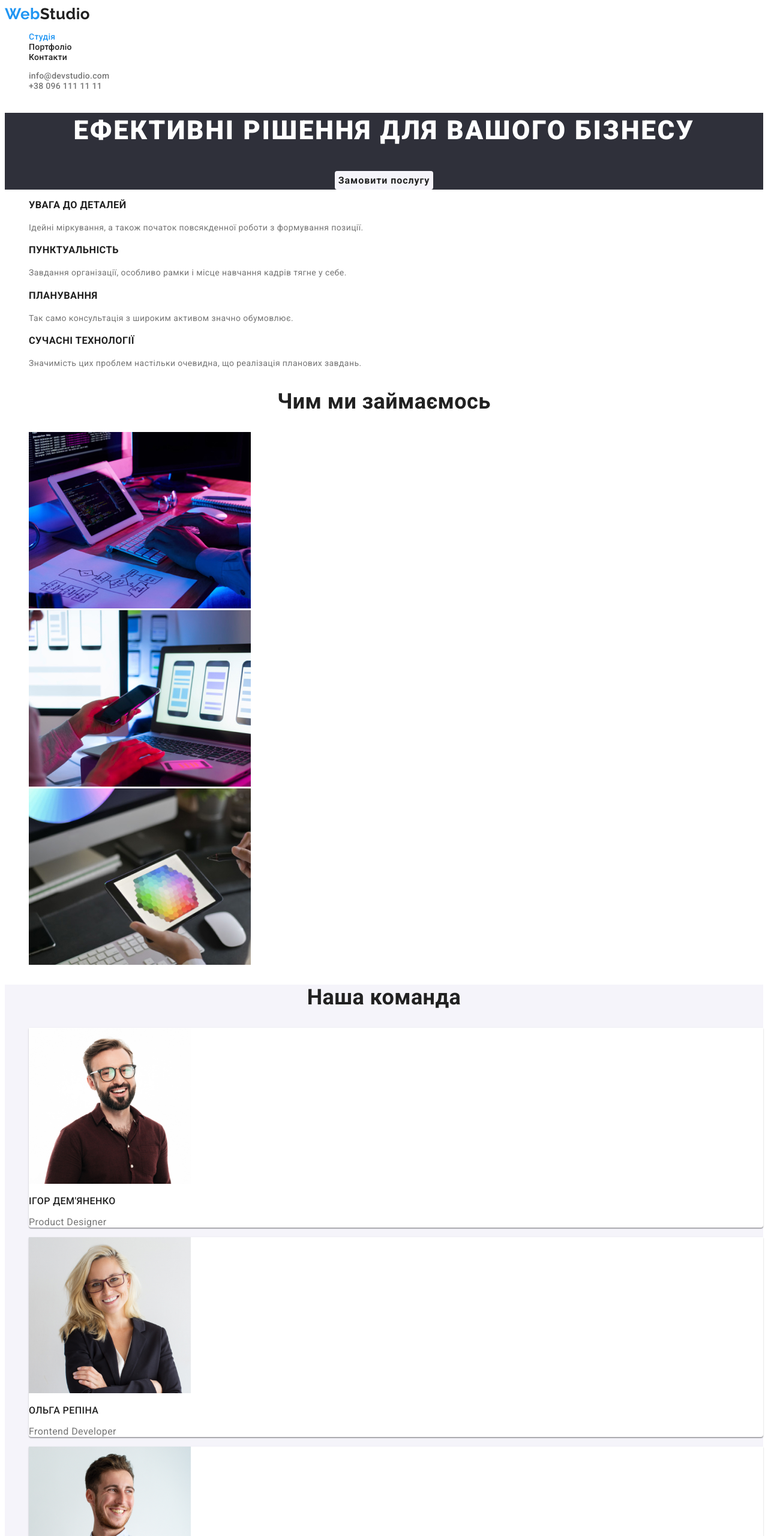
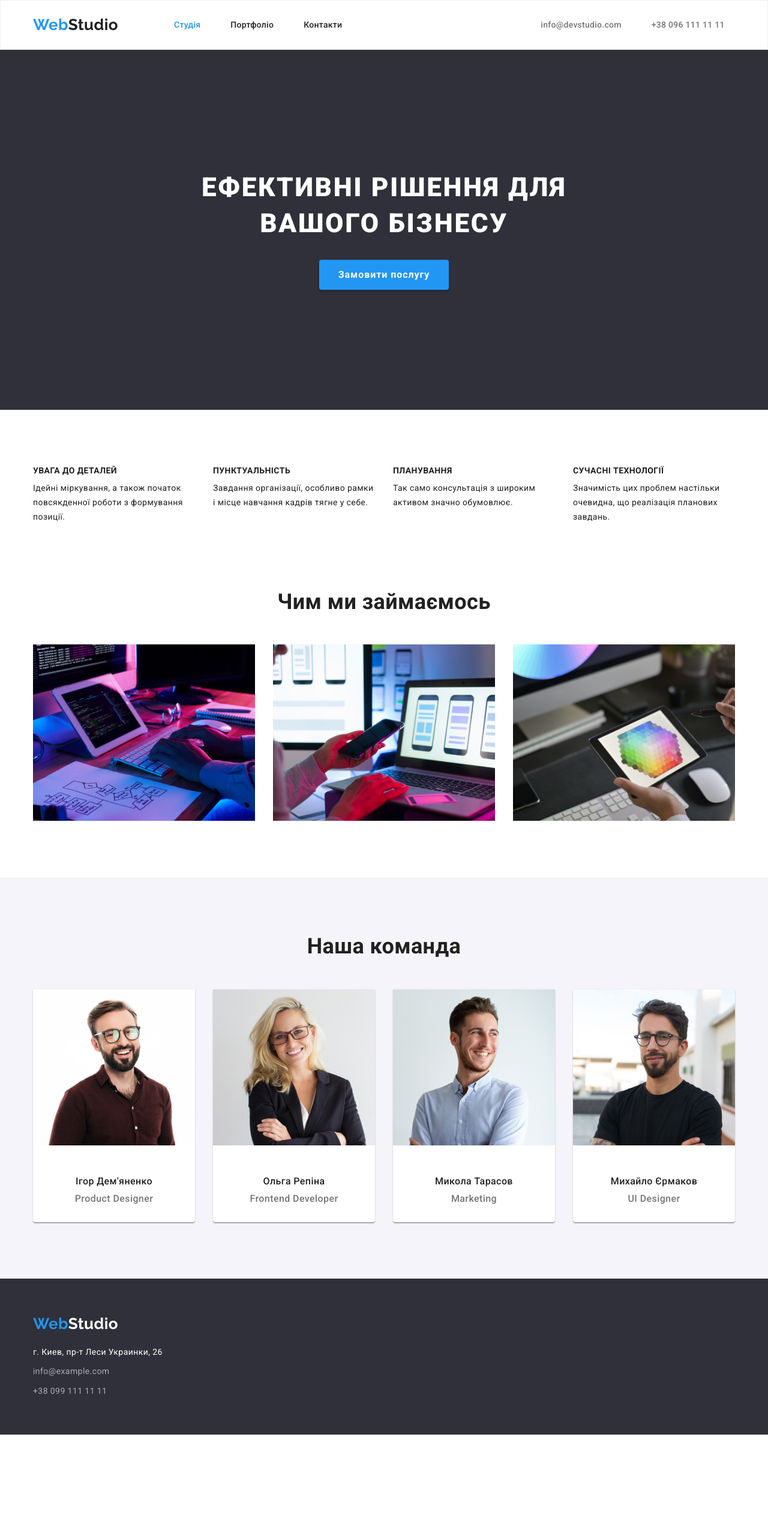
Before and after one commit to VasylHuk/goit-markup-hw-03, a plain HTML site: page index.html in a window 1280 px wide. Shown: the top 2560 px of the page at 60% size. After the commit the page ends 2391 px from the top, so only its background shows below. Drawn offline with nearby package versions, Linux system fonts and the light colour scheme.

Commit message:
Finish 3th home work

```diff
--- a/css/styles.css
+++ b/css/styles.css
@@ -7,7 +7,7 @@
 /* другорядні фонові кольори #2F303A #E5E5E5 #F5F4FA */
 
 /*Тіло макету*/
-:root{
+:root {
     --primary-text-color: #212121;
     --titel-text-color: #757575;
     --accent-color: #2196F3;
@@ -15,9 +15,26 @@
     --button-bg-color: #F5F4FA;
     --hero-footer-bg-color: #2F303A;
     --contact-add-color: rgba(255, 255, 255, 0.6);
+    --border-color: #EEEEEE;
+}
+html {
+    box-sizing: border-box;
+}
+*,
+*::before,
+*::after {
+    box-sizing: inherit;
 }
 
-body{
+/* Стилі для обнулення верхніх відступів у елементів */
+h1,
+h2,
+h3,
+p {
+    margin-top: 0;
+}
+
+body {
     font-family: roboto, sans-serif;
     background-color: var(--primary-white-color);
     color: var(--primary-text-color);
@@ -27,23 +44,81 @@ body{
 
 ul {
     list-style: none;
+    padding-left: 0;
+    margin: 0;
+}
+
+a {
+    text-decoration: none;
+    color: inherit;
+}
+
+/* Властивості для відображення картинок */
+img {
+    display: block;
+    max-width: 100%;
+    height: auto;
+}
+
+/* Властивості для обнулення курсива у address */
+address {
+    font-style: normal;
 }
 
 /* Шапка макету */
-.logo{
+/* Line */
+.main-content {
+    /* position: absolute; */
+    /* width: 1600px; */
+    /* height: 0px; */
+    /* left: 0px; */
+    /* top: 80px; */
+    border: 1px solid var(--border-color);
+}
+
+.container {
+    width: 1200px;
+    padding-left: 15px;
+    padding-right: 15px;
+    margin-left: auto;
+    margin-right: auto;
+}
+
+.nav-content {
+    display: flex;
+    align-items: center;
+}
+
+.main-nav {
+    display: flex;
+}
+
+.logo {
     font-family: 'Raleway';
     font-weight: 700;
     font-size: 26px;
     line-height: 1.19;
     color: var(--accent-color);
     text-decoration: none;
+    padding: 25px 93px 25px 0px;
 }
 
-.logo-nav{
+.logo-nav {
     color: var(--primary-text-color);
 }
 
-.site-nav a{
+.site-nav {
+    display: flex;
+    padding-top: 32px;
+    padding-bottom: 32px;
+    padding-right: 331px;
+}
+
+.site-nav .item:not(:last-child) {
+    margin-right: 50px;
+}
+
+.site-nav a {
     color: var(--primary-text-color);
     text-decoration: none;
     font-style: normal;
@@ -53,7 +128,7 @@ ul {
 }
 
 .site-nav a:hover,
-.site-nav a:focus{
+.site-nav a:focus {
     color: var(--accent-color);
 }
 
@@ -61,7 +136,16 @@ ul {
     color: var(--accent-color);
 }
 
-.auth-nav a{
+.auth-nav {
+    display: flex;
+    align-items: center;
+}
+
+.auth-nav .item + .item {
+    margin-left: 50px;
+}
+
+.auth-nav a {
     color: var(--titel-text-color);
     text-decoration: none;
     font-style: normal;
@@ -71,20 +155,28 @@ ul {
 }
 
 .auth-nav a:hover,
-.auth-nav a:focus{
+.auth-nav a:focus {
     color: var(--accent-color);
 }
 
 /* Основна частина */
+.section {
+    padding-top: 94px;
+    padding-bottom: 94px;
+}
+
 /* Герой */
-.hero{
+.hero {
     background: var(--hero-footer-bg-color);
     text-align: center;
     align-items: center;
+    padding-top: 200px;
+    padding-bottom: 200px;
 }
 
-.hero-main{
+.hero-main {
     color: var(--primary-white-color);
+    width: 696px;
     font-style: normal;
     font-weight: 900;
     font-size: 44px;
@@ -92,12 +184,15 @@ ul {
     text-align: center;
     letter-spacing: 0.06em;
     text-transform: uppercase;
+    margin: 0 auto
 }
 
 /* Кнопка */
-.hero-button{
-    color: var(--primary-text-color);
-    background-color: var(--button-bg-color);
+.hero-button {
+    color: var(--primary-white-color);
+    background-color: var(--accent-color);
+    padding: 10px 32px;
+    margin-top: 30px;
     border-radius: 4px;
     font-weight: 700;
     font-size: 16px;
@@ -106,63 +201,117 @@ ul {
     cursor: pointer;
     font-family: inherit;
     border-width: 0;
-}
-
-.hero-button:hover,
-.hero-button:focus{
-    color: var(--primary-white-color);
-    background-color: var(--accent-color);
+    align-items: center;
+    text-align: center;
     box-shadow: 0px 4px 4px rgba(0, 0, 0, 0.15);
 }
 
 /* Секції */
-.our{
+.our {
     background-color: var(--button-bg-color);
 }
-.teams .features .title{
+
+.teams .features .title {
     color: var(--primary-text-color);
 }
 
-.teams{
+.features {
+    display: flex;
+    justify-content: space-between;
+}
+
+.features-item {
+    font-weight: 400;
+    font-size: 14px;
+    line-height: 24px;
+    letter-spacing: 0.03em;
+    width: 270px;
+}
+
+.features-item:not(:last-child) {
+    margin-right: 30px;
+}
+
+.card {
+    padding-top: 0;
+}
+
+.teams {
     font-weight: 700;
     font-size: 36px;
     line-height: 1.17;
     text-align: center;
- }
+    margin-bottom: 50px;
+}
 
- .title{
+.pictures-item {
+    display: flex;
+    width: 370px;
+    justify-content: space-between;
+}
+
+.pictures-item:not(:last-child) {
+    margin-right: 30px;
+}
+
+.section-our {
+    background-color: var(--button-bg-color);
+    padding-top: 94px;
+    padding-bottom: 94px;
+}
+
+.title {
     font-weight: 700;
+    font-size: 14px;
     line-height: 1.14;
     text-transform: uppercase;
+    margin-bottom: 10px;
 }
 
-.text{
+.text-item {
     line-height: 1.71;
 }
 
-.bg-color{
+.bg-color {
     background-color: var(--primary-white-color);
+    width: 270px;
     box-shadow: 0px 1px 3px rgba(0, 0, 0, 0.12), 0px 1px 1px rgba(0, 0, 0, 0.14), 0px 2px 1px rgba(0, 0, 0, 0.2);
     border-radius: 0px 0px 4px 4px;
-}
-
-.bg-color> .title{
     font-weight: 500;
     font-size: 16px;
     line-height: 1.19;
 }
 
-.bg-color> .text{
+.bg-color:not(:last-child) {
+    margin-right: 30px;
+}
+
+.title-name {
+    font-weight: 500;
     font-size: 16px;
     line-height: 1.19;
+    padding-top: 50px;
+    text-align: center;
+    margin: 0 auto;
+}
+
+.text {
+    font-size: 16px;
+    line-height: 1.19;
+    text-align: center;
+    padding-top: 10px;
+    padding-bottom: 30px;
+    margin: 0 auto;
 }
 
 .features .text {
     color: var(--titel-text-color);
 }
 
+
+
 /* Портфоліо кнопки */
-.portfolio-button{
+.portfolio-button {
     color: var(--primary-text-color);
     background-color: var(--button-bg-color);
     border-radius: 4px;
@@ -172,6 +321,7 @@ ul {
     cursor: pointer;
     font-family: inherit;
     border-width: 0;
+    padding: 6px 22px;
 }
 
 .portfolio-button:hover,
@@ -181,23 +331,88 @@ ul {
     box-shadow: 0px 3px 1px rgba(0, 0, 0, 0.1), 0px 1px 2px rgba(0, 0, 0, 0.08), 0px 2px 2px rgba(0, 0, 0, 0.12);
 }
 
-.work-name{
+.visually-hidden {
+    position: absolute;
+    white-space: nowrap;
+    width: 1px;
+    height: 1px;
+    overflow: hidden;
+    border: 0;
+    padding: 0;
+    clip: rect(0 0 0 0);
+    clip-path: inset(50%);
+    margin: -1px;
+}
+
+.btn {
+    display: flex;
+    margin-bottom: 50px;
+    justify-content: center;
+}
+
+.btn-box {
+    margin-right: 8px;
+}
+
+.btn-box:not(:last-child) {
+    margin-right: 8px;
+}
+
+.work {
+    display: flex;
+    flex-wrap: wrap;
+}
+
+.work-item {
+    width: 370px;
+    margin-right: 30px;
+    margin-bottom: 30px;
+    border: 1px solid var(--border-color);
+}
+
+.work-item:nth-child(3n) {
+    margin-right: 0;
+}
+
+.work-item:nth-last-child(-n+3) {
+    margin-bottom: 0;
+}
+
+.work-name {
     color: var(--primary-text-color);
     font-weight: 700;
     font-size: 18px;
     line-height: 2;
     letter-spacing: 0.06em;
+    padding: 20px 24px 4px 24px;
+    margin: 0 auto;
 }
 
-.work-position{
+.work-position {
     color: var(--titel-text-color);
     font-size: 16px;
     line-height: 1.87;
+    padding: 0px 24px 20px 24px;
+    margin: 0 auto;
 }
 
 /* Підвал */
-.footer-options{
+.footer-options {
     background-color: var(--hero-footer-bg-color);
+}
+
+.footer-options {
+    padding-top: 60px;
+    padding-bottom: 60px;
+}
+
+.logo-down {
+    font-family: 'Raleway';
+    font-weight: 700;
+    font-size: 26px;
+    line-height: 1.19;
+    color: var(--accent-color);
+    text-decoration: none;
 }
 
 .logo-footer {
@@ -207,14 +422,23 @@ ul {
     line-height: 1.19;
 }
 
-.contacts a{
+.contacts {
+    padding-top: 20px;
+}
+
+.contacts a {
     color: var(--primary-white-color);
     text-decoration: none;
     font-style: normal;
     line-height: 1.71;
 }
 
-.contacts-address a{
+.mail {
+    padding-top: 9px;
+    padding-bottom: 9px;
+}
+
+.contacts-address a {
     line-height: 1.71;
     color: var(--contact-add-color);
     text-decoration: none;
--- a/index.html
+++ b/index.html
@@ -6,100 +6,113 @@
         <meta name="viewport" content="width=device-width, initial-scale=1.0">
         <title>Document</title>
         <link href="https://fonts.googleapis.com/css2?family=Raleway:wght@700&family=Roboto:wght@400;500;700;900&display=swap"
-            rel="stylesheet">
-        <link rel="stylesheet" href="./css/styles.css">
+            rel="stylesheet" />
+        <link rel="stylesheet" href="https://cdnjs.cloudflare.com/ajax/libs/modern-normalize/1.1.0/modern-normalize.min.css" />
+        <link rel="stylesheet" href="./css/styles.css" />
         <!--Тіло макету-->
     <body>
         <!--Шапка макету-->
-        <header>
-            <nav>
+        <header class="main-content">
+            <div class="container main-nav">
+                <nav class="nav-content">
                     <a class="logo" href="/">Web<span class="logo-nav">Studio</span></a>
                     <ul class="site-nav">
-                    <li><a href="./index.html" class="link current">Студія</a></li>
-                    <li><a href="./portfolio.html">Портфоліо</a></li>
-                    <li><a href="">Контакти</a></li>
+                        <li class="item"><a href="./index.html" class="link current">Студія</a></li>
+                        <li class="item"><a href="./portfolio.html">Портфоліо</a></li>
+                        <li class="item"><a href="">Контакти</a></li>
                     </ul>
                 </nav>
                 <ul class="auth-nav">
-                    <li><a href="mailto:info@devstudio.com">info@devstudio.com</a></li>
-                    <li><a href="tel:+380961111111">+38 096 111 11 11</a></li>
+                    <li class="item"><a href="mailto:info@devstudio.com">info@devstudio.com</a></li>
+                    <li class="item"><a href="tel:+380961111111">+38 096 111 11 11</a></li>
                 </ul>
+            </div>
         </header>
         <!--Основна частина-->
         <main>
             <!--Заголовок-->
-            <section class="hero">
+            <section class="hero" class="section">
+                <div class="container">
                     <h1 class="hero-main">ЕФЕКТИВНІ РІШЕННЯ ДЛЯ ВАШОГО БІЗНЕСУ</h1>
                     <button type="button" class="hero-button">Замовити послугу</button>
+                </div>
                 </section>
             <!--Наші особливості-->
-            <section>
-                <!-- <h2>Наші особливості</h2> -->
+            <section class="section">
+                <div class="container">
+                    <h2 class="visually-hidden">Наші особливості</h2>
                     <ul class="features">
-                        <li>
+                        <li class="features-item">
                             <h3 class="title">Увага до деталей</h3>
-                            <p class="text">Ідейні міркування, а також початок повсякденної роботи з формування позиції.</p>
+                            <p class="text-item">Ідейні міркування, а також початок повсякденної роботи з формування позиції.</p>
                         </li>
-                        <li>
+                        <li class="features-item">
                             <h3 class="title">Пунктуальність</h3>
-                            <p class="text">Завдання організації, особливо рамки і місце навчання кадрів тягне у себе.</p>
+                            <p class="text-item">Завдання організації, особливо рамки і місце навчання кадрів тягне у себе.</p>
                         </li>
-                        <li>
+                        <li class="features-item">
                             <h3 class="title">Планування</h3>
-                            <p class="text">Так само консультація з широким активом значно обумовлює.</p>
+                            <p class="text-item">Так само консультація з широким активом значно обумовлює.</p>
                         </li>
-                        <li>
+                        <li class="features-item">
                             <h3 class="title">Сучасні технології</h3>
-                            <p class="text">Значимість цих проблем настільки очевидна, що реалізація планових завдань.</p>
+                            <p class="text-item">Значимість цих проблем настільки очевидна, що реалізація планових завдань.</p>
                         </li>
                     </ul>
+                </div>
             </section>
             <!--Чим ми займаємось-->
-            <section>
+            <section class="section card">
+                <div class="container">
                     <h2 class="teams">Чим ми займаємось</h2>
-                <ul>
-                    <li><img src="./images/img.jpg" width="370" height="294" alt="Картинка_1"></li>
-                    <li><img src="./images/img(1).jpg" width="370" height="294" alt="Картинка_2"></li>
-                    <li><img src="./images/img(2).jpg" width="370" height="294" alt="Картинка_3"></li>
+                    <ul class="features pictures">
+                        <li class="pictures-item"><img src="./images/img.jpg" width="370" height="294" alt="Картинка_1"></li>
+                        <li class="pictures-item"><img src="./images/img(1).jpg" width="370" height="294" alt="Картинка_2"></li>
+                        <li class="pictures-item"><img src="./images/img(2).jpg" width="370" height="294" alt="Картинка_3"></li>
                     </ul>
+                </div>
             </section>
             <!--Наша команда-->
-            <section class="our">
+            <section class="section-our">
+                <div class="container">
                     <h2 class="teams">Наша команда</h2>
                     <ul class="features">
                         <li class="bg-color">
                             <img src="./images/img1.jpg" width="270" height="260" alt="Працівник_Ігор">
-                        <h3 class="title">Ігор Дем'яненко</h3>
+                            <h3 class="title-name">Ігор Дем'яненко</h3>
                             <p class="text">Product Designer</p>
                         </li>
                         <li class="bg-color">
                             <img src="./images/img2.jpg" width="270" height="260" alt="Працівник_Ольга">
-                        <h3 class="title">Ольга Репіна</h3>
+                            <h3 class="title-name">Ольга Репіна</h3>
                             <p class="text">Frontend Developer</p>
                         </li>
                         <li class="bg-color">
                             <img src="./images/img3.jpg" width="270" height="260" alt="Працівник_Микола">
-                        <h3 class="title">Микола Тарасов</h3>
+                            <h3 class="title-name">Микола Тарасов</h3>
                             <p class="text">Marketing</p>
                         </li>
                         <li class="bg-color">
                             <img src="./images/img4.jpg" width="270" height="260" alt="Працівник_Михайло">
-                        <h3 class="title">Михайло Єрмаков</h3>
+                            <h3 class="title-name">Михайло Єрмаков</h3>
                             <p class="text">UI Designer</p>
                         </li>
                     </ul>
+                </div>
             </section>
         </main>
         <!--Підсумок-->
         <footer class="footer-options">
-            <a class="logo" href="/">Web<span class="logo-footer">Studio</span></a>
+            <div class="container footer">
+                <a class="logo-down" href="/">Web<span class="logo-footer">Studio</span></a>
                 <address>
                     <ul class="contacts">
                         <li><a href="#">г. Киев, пр-т Леси Украинки, 26</a></li>
-                    <li class="contacts-address"><a href="mailto:info@example.com">info@example.com</a></li>
+                        <li class="contacts-address mail"><a href="mailto:info@example.com">info@example.com</a></li>
                         <li class="contacts-address"><a href="tel:+380991111111">+38 099 111 11 11</a></li>
                     </ul>
                 </address>
+            </div>
         </footer>
     </body>
 </html>
```
Also changed, not shown: portfolio.html (+34 -27 lines). Lines whose indentation alone changed are shown as unchanged.
